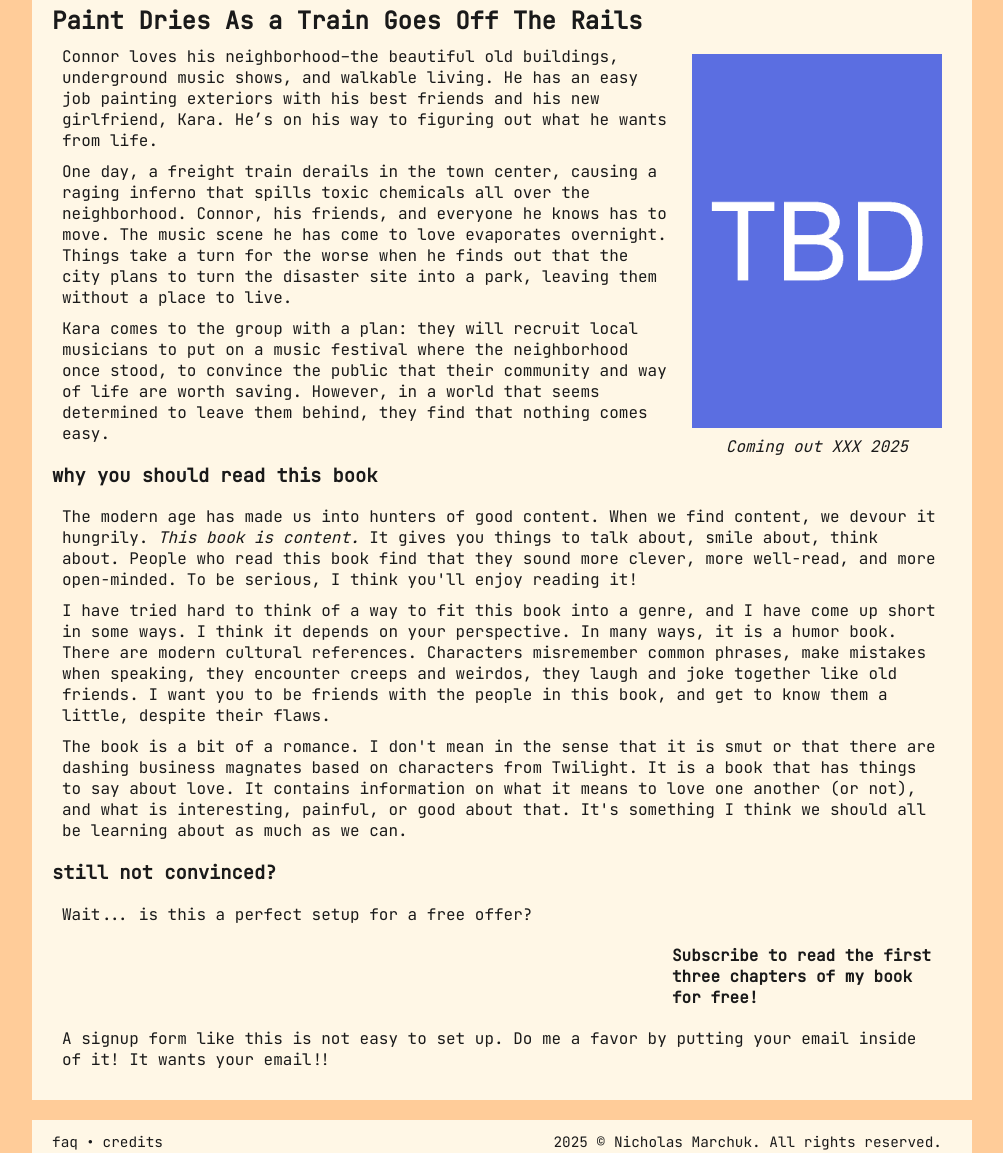
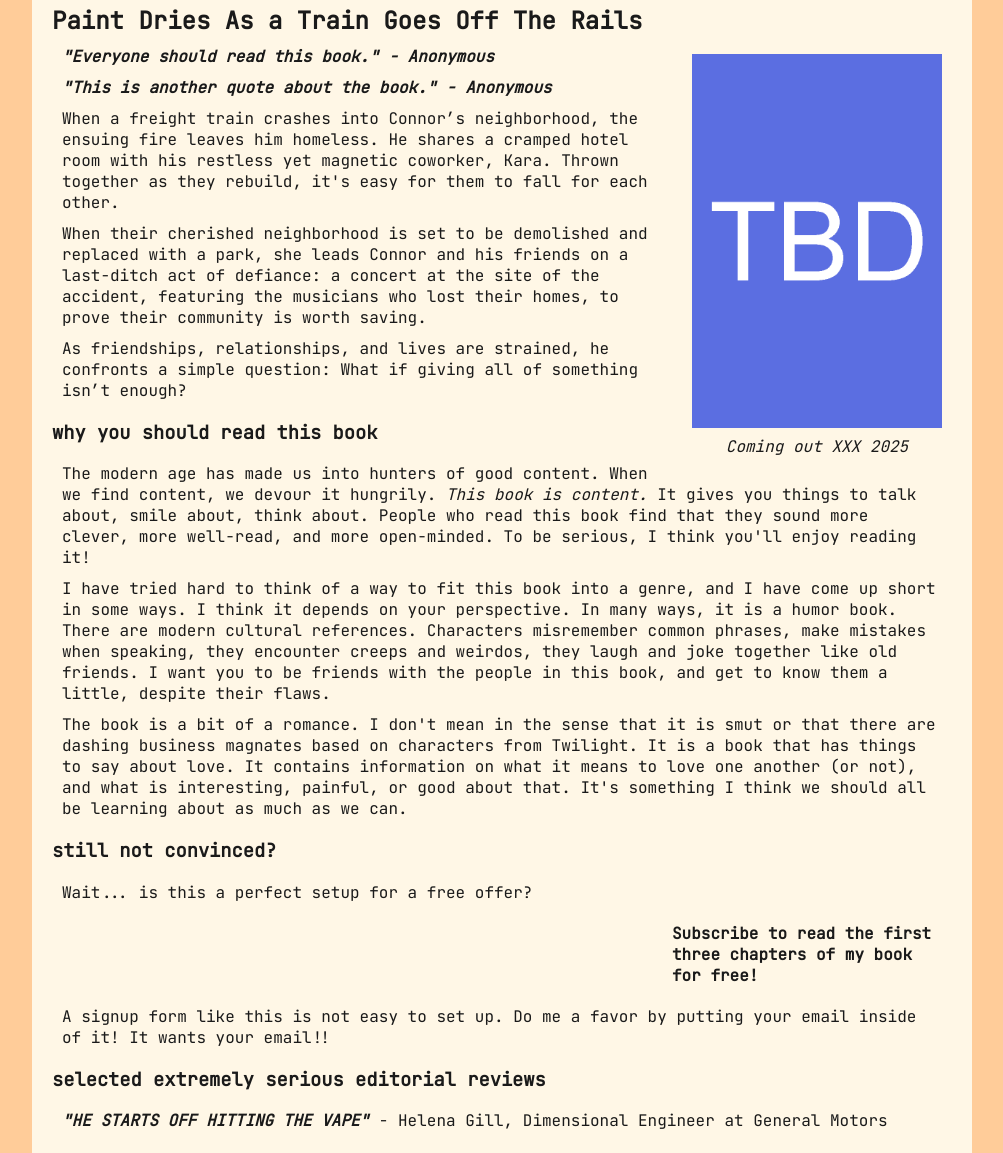
Before and after one commit to nmarchuk/nicholasmarchuk, an Eleventy site: page books.html in a window 1280 px wide. Shown: the part 147-1300 px from the top of the page, without its empty margins (138-1141 px from the left). Built offline with nearby package versions, Linux system fonts and the light colour scheme; Eleventy itself is replaced by a stand-in of ours; files that its build step writes are made by us from their sources.

Commit message:
blurb 2.0?

```diff
--- a/_includes/_blurb.html
+++ b/_includes/_blurb.html
@@ -1,4 +1,4 @@
-<p>
+<!-- <p>
 Connor loves his neighborhood–the beautiful old buildings, underground music shows, and walkable living. He has an easy job painting exteriors with his best friends and his new girlfriend, Kara. He’s on his way to figuring out what he wants from life.
 </p>
 <p>
@@ -6,4 +6,9 @@ One day, a freight train derails in the town center, causing a raging inferno th
 </p>
 <p>
 Kara comes to the group with a plan: they will recruit local musicians to put on a music festival where the neighborhood once stood, to convince the public that their community and way of life are worth saving. However, in a world that seems determined to leave them behind, they find that nothing comes easy.
-</p>
+</p> -->
+<p><b><em>"Everyone should read this book." - Anonymous</em></b></p>
+<p><b><em>"This is another quote about the book." - Anonymous</em></b></p>
+<p>When a freight train crashes into Connor’s neighborhood, the ensuing fire leaves him homeless. He shares a cramped hotel room with his restless yet magnetic coworker, Kara. Thrown together as they rebuild, it's easy for them to fall for each other.</p>
+<p>When their cherished neighborhood is set to be demolished and replaced with a park, she leads Connor and his friends on a last-ditch act of defiance: a concert at the site of the accident, featuring the musicians who lost their homes, to prove their community is worth saving.</p>
+<p>As friendships, relationships, and lives are strained, he confronts a simple question: What if giving all of something isn’t enough?</p>
--- a/books.html
+++ b/books.html
@@ -18,3 +18,6 @@ title: books
 <p>Wait... is this a perfect setup for a free offer?</p>
 {% include "_magnet.html" %}
 <p>A signup form like this is not easy to set up. Do me a favor by putting your email inside of it! It wants your email!!</p>
+
+<h3>selected extremely serious editorial reviews</h3>
+<p><b><em>"HE STARTS OFF HITTING THE VAPE"</em></b> - Helena Gill, Dimensional Engineer at General Motors</p>
```
